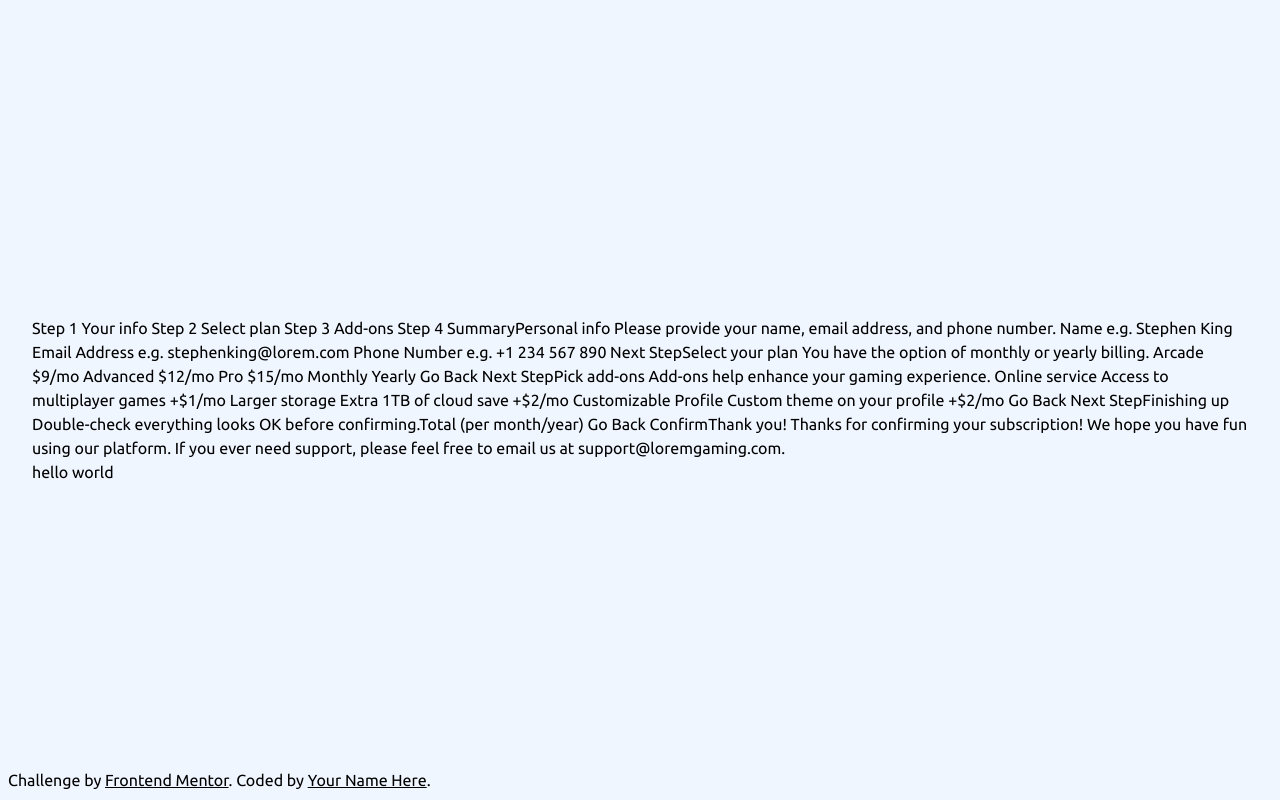
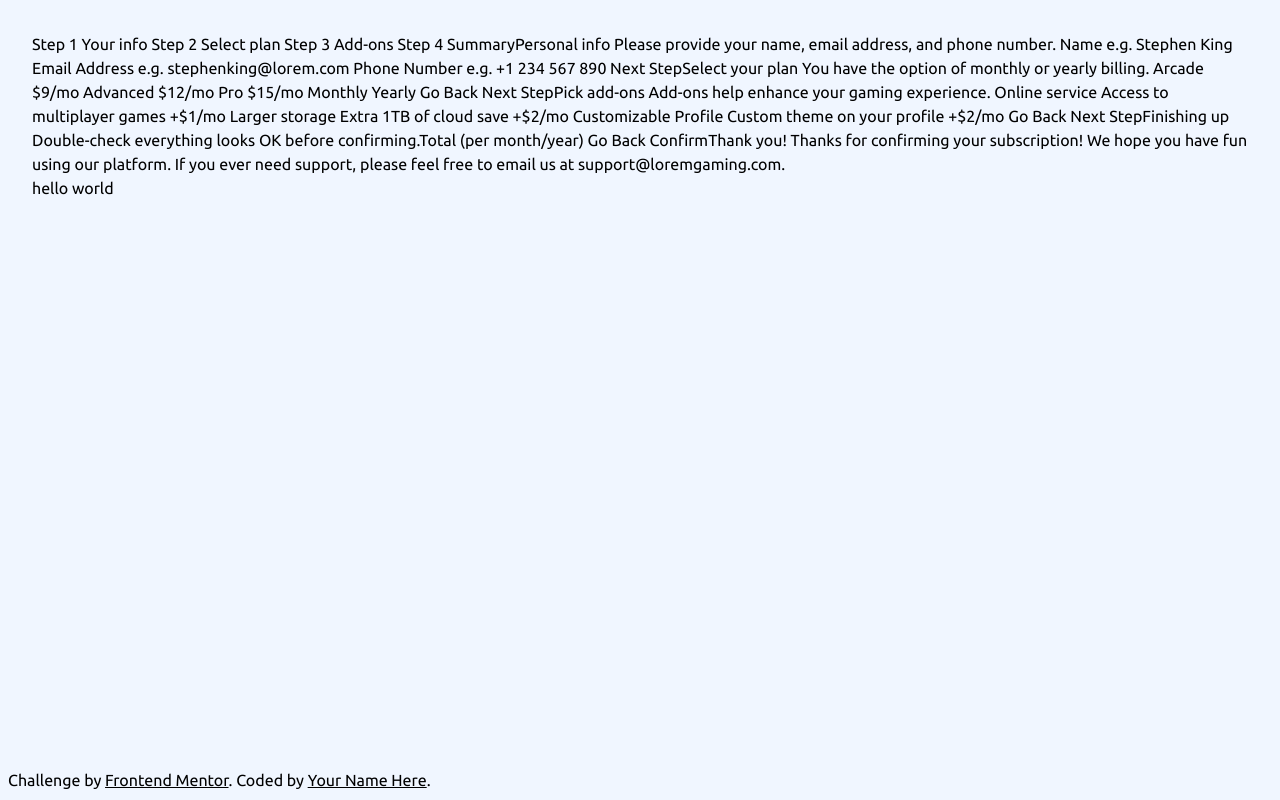
Before and after one commit to teoh4770/multiform, a React (Vite) app: page / in a window 1280 px wide. Built offline with nearby package versions, Linux system fonts and the light colour scheme.

Commit message:
💄UI: Update Global CSS

```diff
--- a/src/index.css
+++ b/src/index.css
@@ -6,13 +6,16 @@
   --pastel-blue: hsl(228, 100%, 84%);
   --purple: hsl(243, 100%, 62%);
   --red: hsl(354, 84%, 57%);
+  --green: hsl(120, 100%, 25.1%);
+  --yellow: hsl(50 80% 40%);
 
   /* Neutral colours */
-  --white-1: hsl(0, 0%, 100%);
+  --white-1: hsl(0, 6%, 32%);
   --white-2: hsl(217, 100%, 97%);
   --grey: hsl(231, 11%, 63%);
   --light-grey: hsl(229, 24%, 87%);
   --very-light-grey: hsl(231, 100%, 99%);
+  --border-color: hsl(231, 23%, 87%);
 }
 
 /* CSS reset */
@@ -42,6 +45,7 @@ figure,
 blockquote,
 dl,
 dd {
+  margin-block-start: 0;
   margin-block-end: 0;
 }
 
@@ -112,8 +116,6 @@ textarea:not([rows]) {
 
 body {
   /* Layout */
-  display: flex;
-  place-items: center;
   min-width: 320px;
   min-height: 100vh;
 
```
